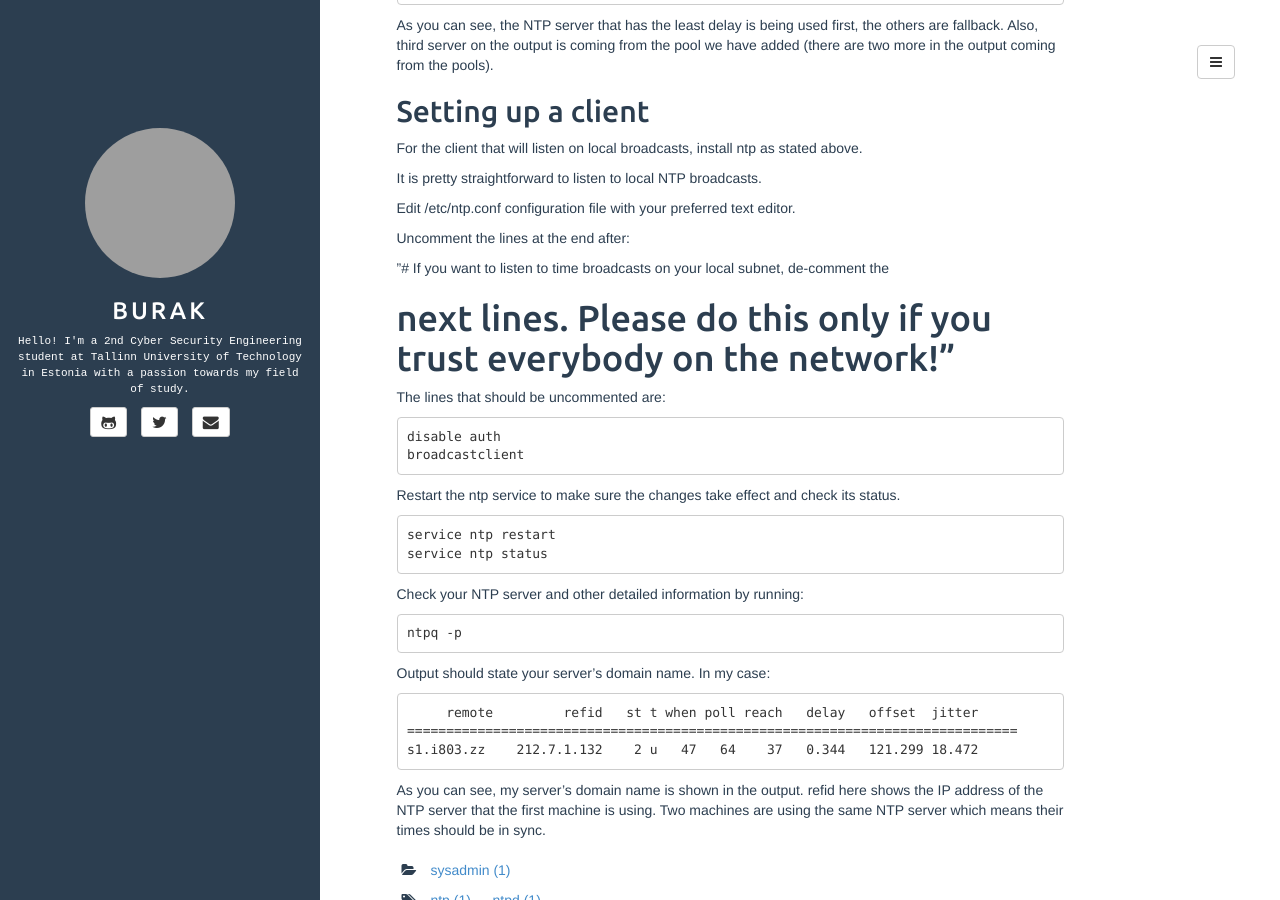
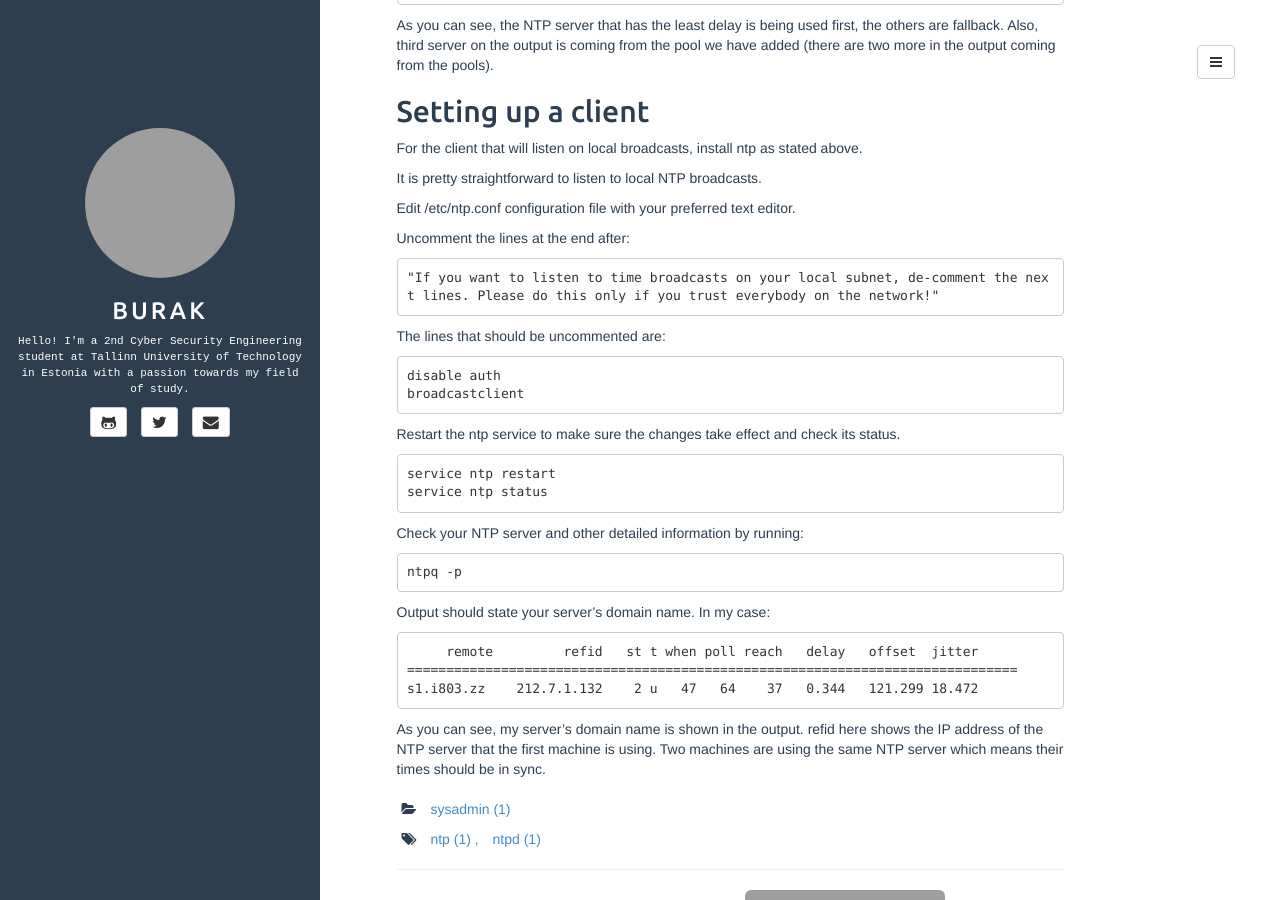
Before and after one commit to mavzerburak0/mavzerburak0.github.io, a Jekyll site: the page built from _posts/2018-12-05-configuring-ntp.md, in a window 1280 px wide and 900 px high, scrolled down 1551 px. Built offline with Jekyll 4.4.1, drawn with Linux system fonts in a browser that asks for light colours; grey boxes are pictures that could not be loaded.

Commit message:
Markdown errors fixed

````diff
--- a/_posts/2018-12-05-configuring-ntp.md
+++ b/_posts/2018-12-05-configuring-ntp.md
@@ -108,8 +108,9 @@ Edit /etc/ntp.conf configuration file with your preferred text editor.
 
 Uncomment the lines at the end after:
 
-"# If you want to listen to time broadcasts on your local subnet, de-comment the
-# next lines. Please do this only if you trust everybody on the network!"
+```
+"If you want to listen to time broadcasts on your local subnet, de-comment the next lines. Please do this only if you trust everybody on the network!"
+```
 
 The lines that should be uncommented are:
 
````
